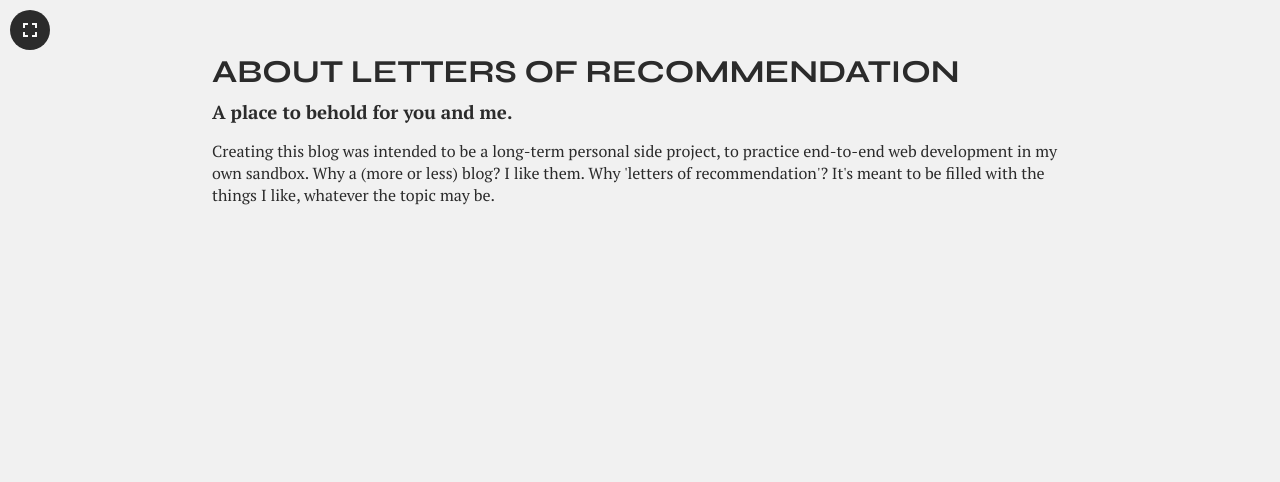
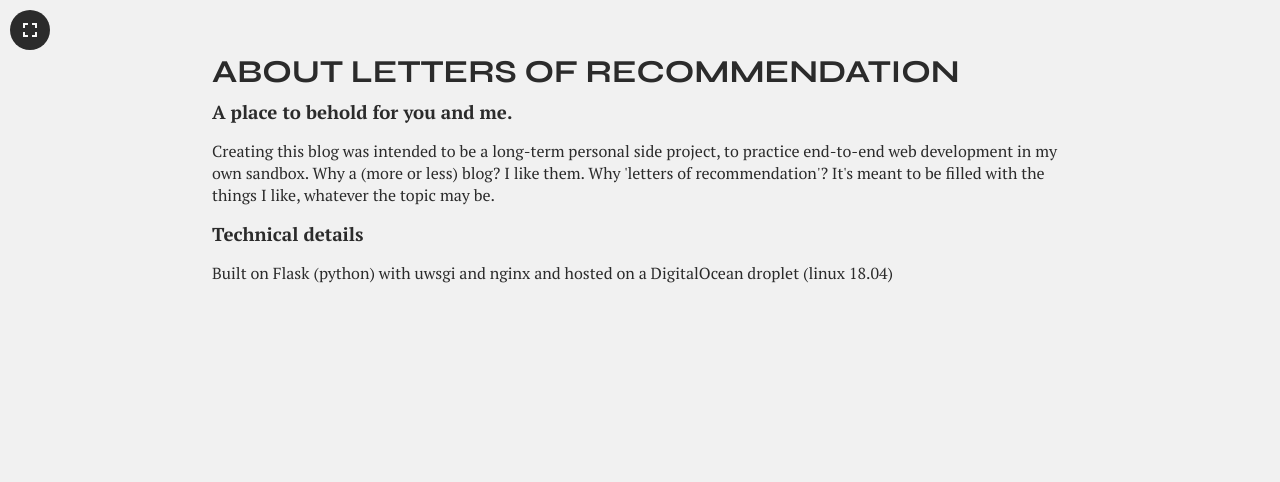
Before and after one commit to softscienceprojects/letters-of-recommendation, a Flask app: page /about/ in a window 1280 px wide. Shown: the top 482 px of the page. Run offline with Flask 2, Linux system fonts and the light colour scheme; parts of the project's set-up code (start-up, migrations or seed data) failed here and were passed over; some libraries are stand-ins or nearby versions; some web fonts are replaced.

Commit message:
about page update - again

```diff
--- a/app/templates/about.html
+++ b/app/templates/about.html
@@ -8,7 +8,15 @@
         to practice end-to-end web development in my own sandbox. Why a (more or less)
         blog? I like them. Why 'letters of recommendation'? It's meant to be filled with
         the things I like, whatever the topic may be.
+    </p>
 
-    </p>
+    <h3>Technical details</h3>
+    <p>Built on Flask (python) with uwsgi and nginx and hosted on a DigitalOcean droplet (linux 18.04)</p>
+
+
+
 </div>
+
+    <script type="text/javascript"></script>
+
 {% endblock %}
```
